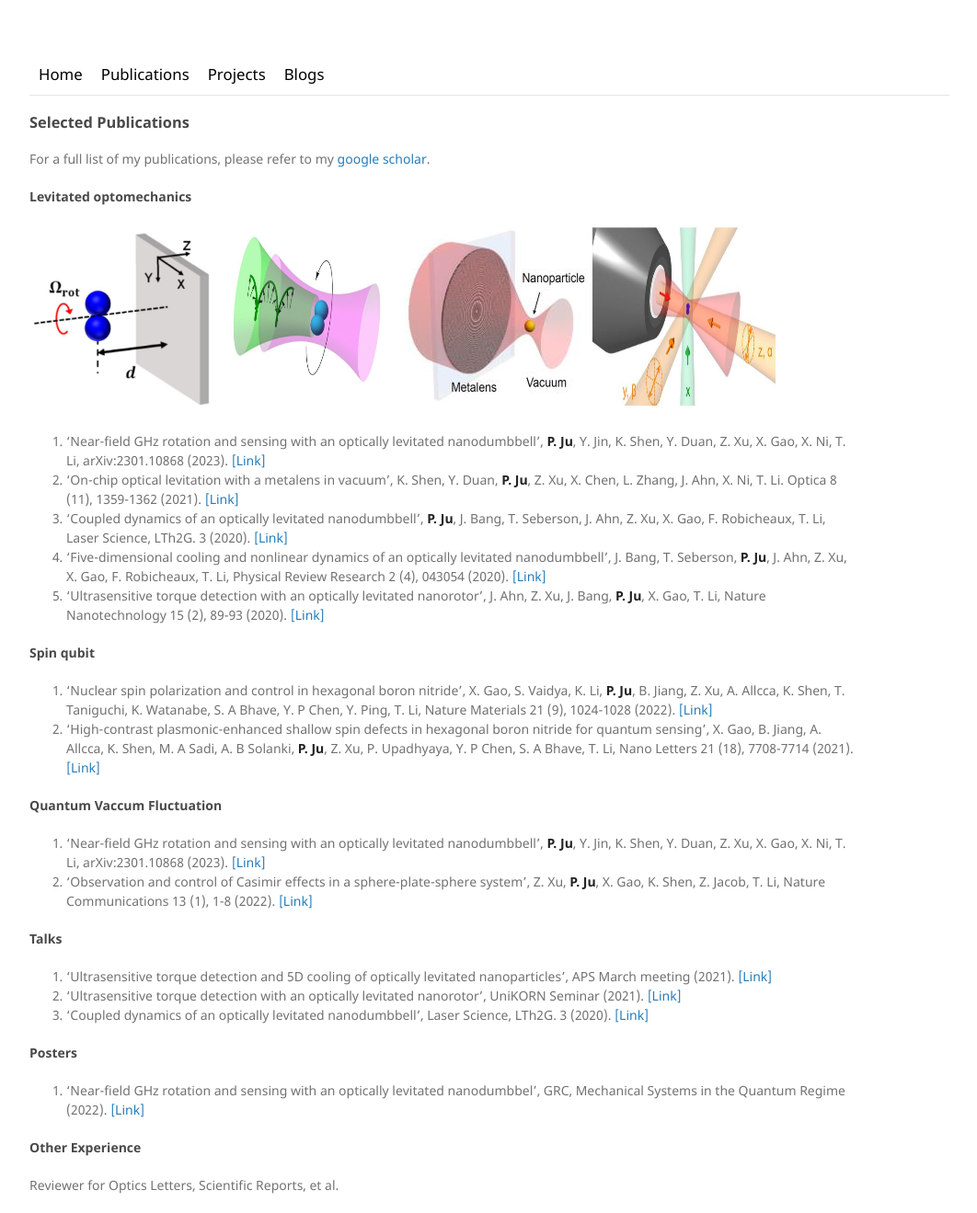
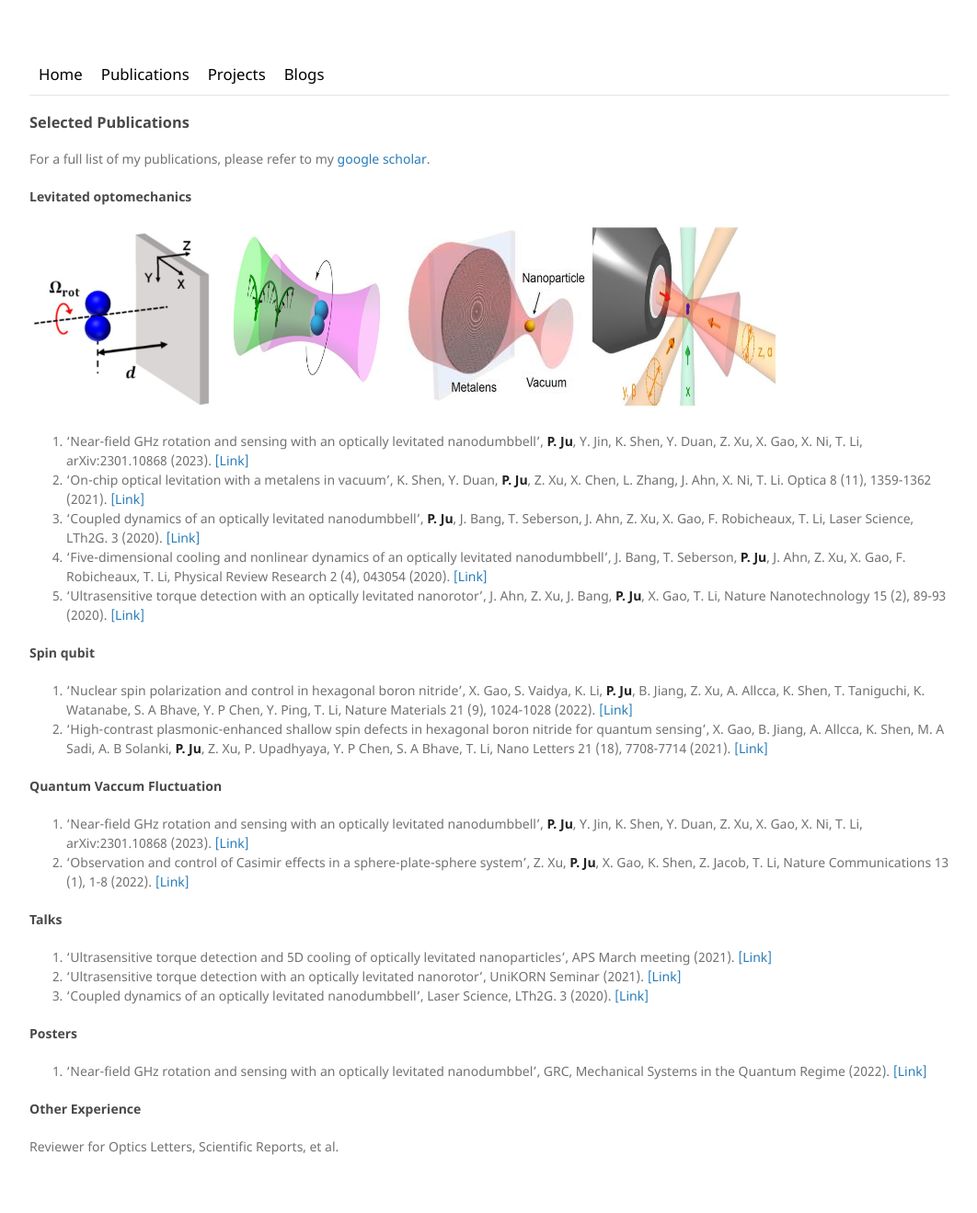
Before and after one commit to peng-ju/peng-ju.github.io, a Jekyll site: the page built from publications/index.md, in a window 1280 px wide. Shown: the whole page at 92% size, without its empty margins (108-1170 px from the left). Built offline with Jekyll 4.4.1, drawn with Linux system fonts in a browser that asks for light colours; after the commit the page ends 1277 px from its top, so only the background shows below that.

Commit message:
Update default_pub.html

```diff
--- a/_layouts/default_pub.html
+++ b/_layouts/default_pub.html
@@ -18,7 +18,7 @@
 
   </div>
   <hr />
-      <div style="width:90%; float:left">
+      <div style="width:100%; float:left">
   {{ content }}
   </div>
   </div>
```
